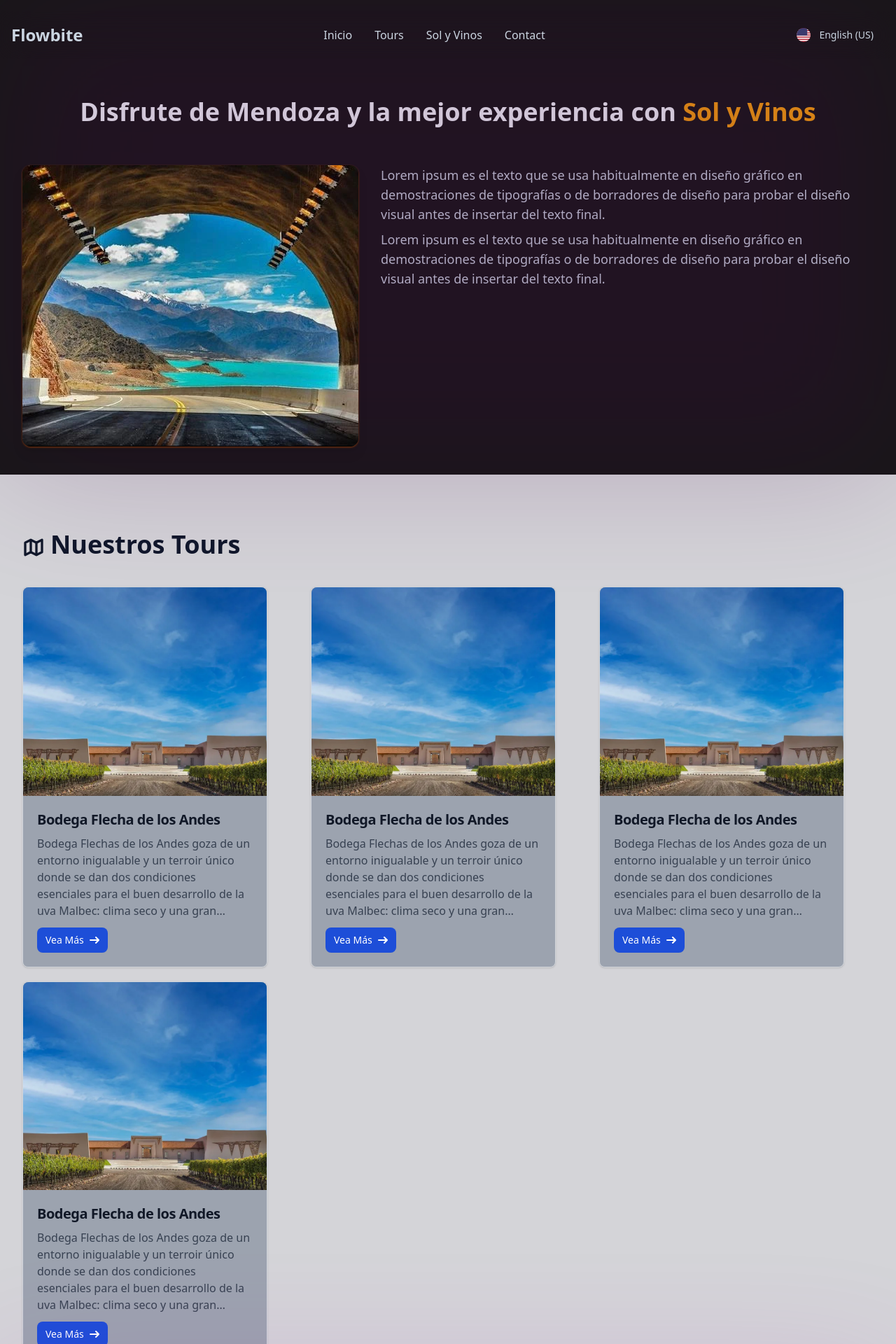
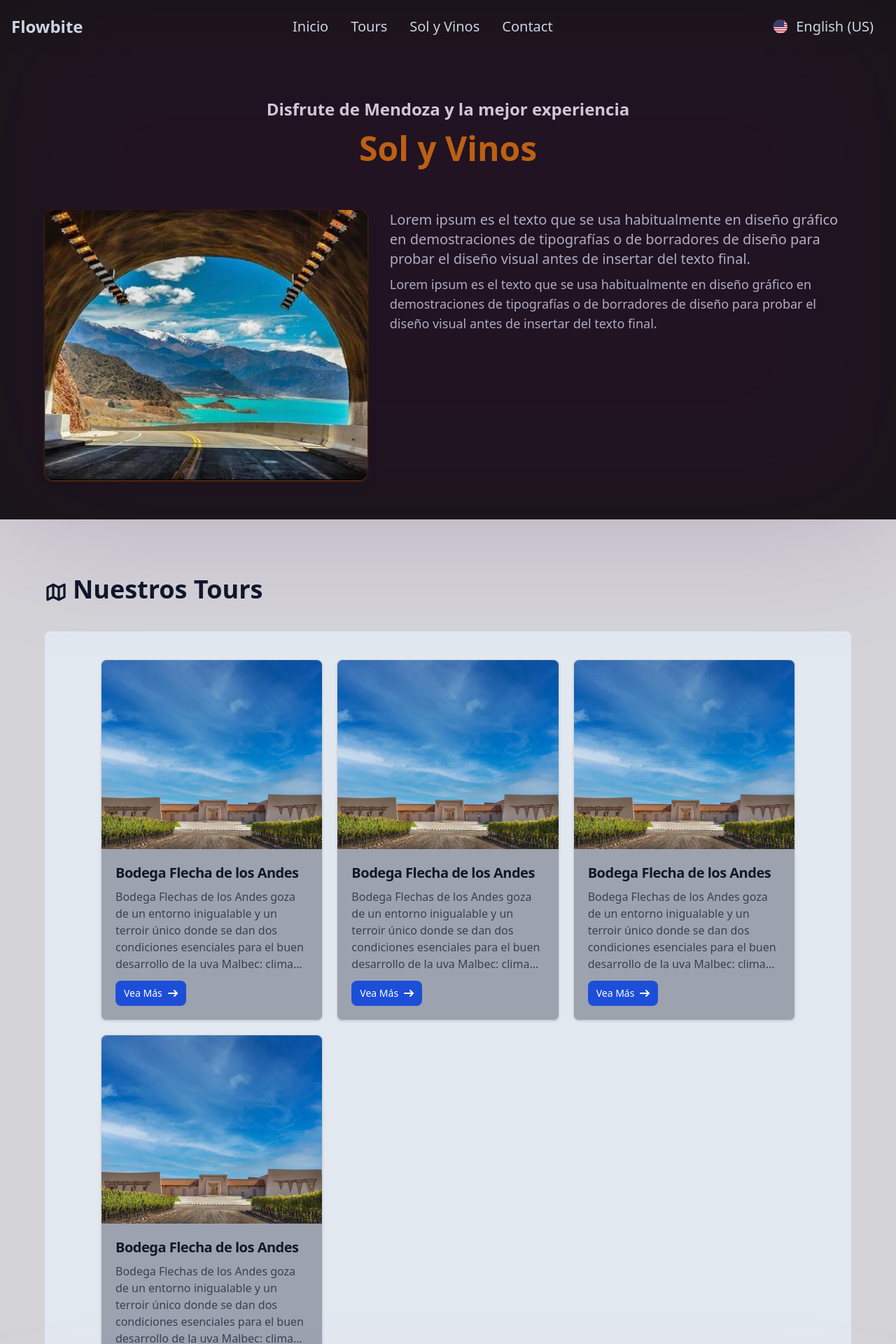
Before and after one commit to JeroDominik/SolYVinos-SA, a Next.js app: page / in a window 1280 px wide. Shown: the top 1920 px of the page at 70% size. Built offline with nearby package versions, Linux system fonts and the light colour scheme.

Commit message:
Changing some classes

```diff
--- a/src/app/page.tsx
+++ b/src/app/page.tsx
@@ -9,10 +9,10 @@ export default function Home () {
       <header className="relative h-full w-full bg-neutral-900">
         <div className="absolute inset-0 bg-fuchsia-950 bg-[size:20px_20px] opacity-20 blur-[100px]"></div>
         <Navbar/>
-        <section className="my-10 mx-auto w-[95%]">
-          <h1 className="text-4xl font-semibold text-slate-100 text-center mb-14">
-            Disfrute de Mendoza y la mejor experiencia con
-            <span className="font-bold text-amber-500"> Sol y Vinos</span>
+        <section className="mb-14 mt-16 mx-auto max-w-6xl">
+          <h1 className="flex flex-col text-2xl font-semibold text-slate-100 text-center mb-16 gap-y-4">
+            Disfrute de Mendoza y la mejor experiencia
+            <span className="text-5xl font-bold text-amber-600">Sol y Vinos</span>
           </h1>
           <article className="flex gap-8 justify-center items-center md:items-start">
             <Image src="/tunelPotre2.webp"
@@ -22,7 +22,7 @@ export default function Home () {
               className="rounded-xl drop-shadow-lg shadow shadow-amber-900 w-2/5"
             />
             <div className="w-3/5">
-              <p className="text-slate-300 text-pretty text-lg mb-2">
+              <p className="text-slate-300 text-pretty text-lg lg:text-xl mb-2">
                 Lorem ipsum es el texto que se usa habitualmente en diseño gráfico en demostraciones de tipografías o de borradores de diseño para probar el diseño visual antes de insertar del texto final.
               </p>
               <p className="text-slate-300 text-pretty text-lg">
@@ -32,12 +32,12 @@ export default function Home () {
           </article>
         </section>
       </header>
-      <section className="mt-20 mb-10 mx-auto w-[95%]">
+      <section className="mt-20 mb-10 mx-auto max-w-6xl">
         <h1 className="flex items-end text-4xl font-bold mb-10 text-slate-900 gap-2">
           <svg className="size-8" viewBox="0 0 24 24" fill="none" stroke="currentColor" strokeWidth="2.5" strokeLinecap="round" strokeLinejoin="round"><path stroke="none" d="M0 0h24v24H0z" fill="none"/><path d="M3 7l6 -3l6 3l6 -3v13l-6 3l-6 -3l-6 3v-13" /><path d="M9 4v13" /><path d="M15 7v13" /></svg>
           Nuestros Tours
         </h1>
-        <div className="grid grid-cols-3 gap-5">
+        <div className="grid grid-cols-3 gap-5 border-slate-300 bg-slate-200 py-10 px-20 rounded-lg">
           <CardTour/>
           <CardTour/>
           <CardTour/>
--- a/src/components/navbar.tsx
+++ b/src/components/navbar.tsx
@@ -1,12 +1,12 @@
 export default function Navbar () {
   return (
-    <nav className="mt-4 mb-14 backdrop-blur-xl text-slate-300">
+    <nav className="mb-14 backdrop-blur-xl text-slate-300">
       <div className="max-w-screen-xl flex flex-wrap items-center justify-between mx-auto p-4">
         <a href="#" className="flex items-center">
           <span className="self-center text-2xl font-semibold whitespace-nowrap">Flowbite</span>
         </a>
         <div className="md:flex items-center justify-between hidden" id="navbar-language">
-          <ul className="flex flex-col md:flex-row font-medium p-4 md:p-0 mt-4 md:space-x-8 md:mt-0">
+          <ul className="flex flex-col md:flex-row text-xl font-medium p-4 md:p-0 mt-4 md:space-x-8 md:mt-0">
             <li>
               <a href="#" className="block py-2 px-3 md:p-0" aria-current="page">Inicio</a>
             </li>
@@ -23,7 +23,7 @@ export default function Navbar () {
         </div>
 
         <div className="flex items-center">
-            <button type="button" className="inline-flex items-center font-medium justify-center px-4 py-2 text-sm">
+            <button type="button" className="inline-flex items-center font-medium justify-center px-4 py-2 text-xl">
               <svg className="w-5 h-5 rounded-full me-3" aria-hidden="true" viewBox="0 0 3900 3900"><path fill="#b22234" d="M0 0h7410v3900H0z"/><path d="M0 450h7410m0 600H0m0 600h7410m0 600H0m0 600h7410m0 600H0" stroke="#fff" strokeWidth="300"/><path fill="#3c3b6e" d="M0 0h2964v2100H0z"/><g fill="#fff"><g id="d"><g id="c"><g id="e"><g id="b"><path id="a" d="M247 90l70.534 217.082-184.66-134.164h228.253L176.466 307.082z"/><use y="420"/><use y="840"/><use y="1260"/></g><use y="1680"/></g><use x="247" y="210"/></g><use x="494"/></g><use x="988"/><use x="1976"/><use x="2470"/></g></svg>
                 English (US)
             </button>
```
